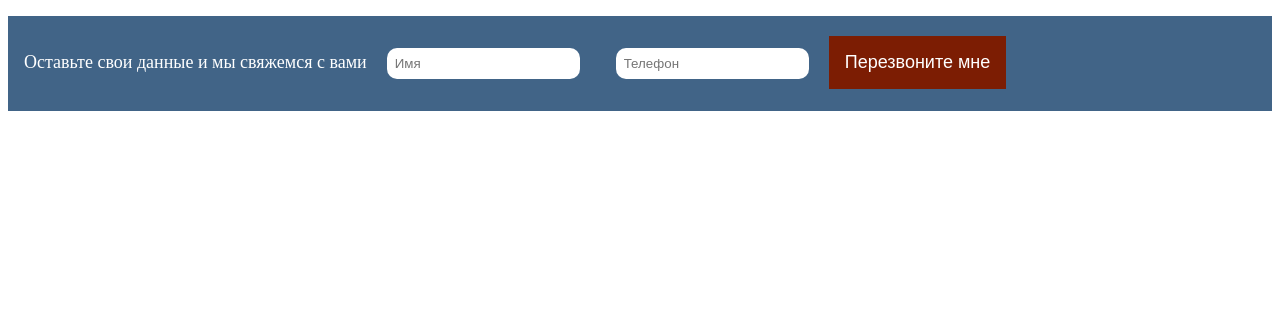
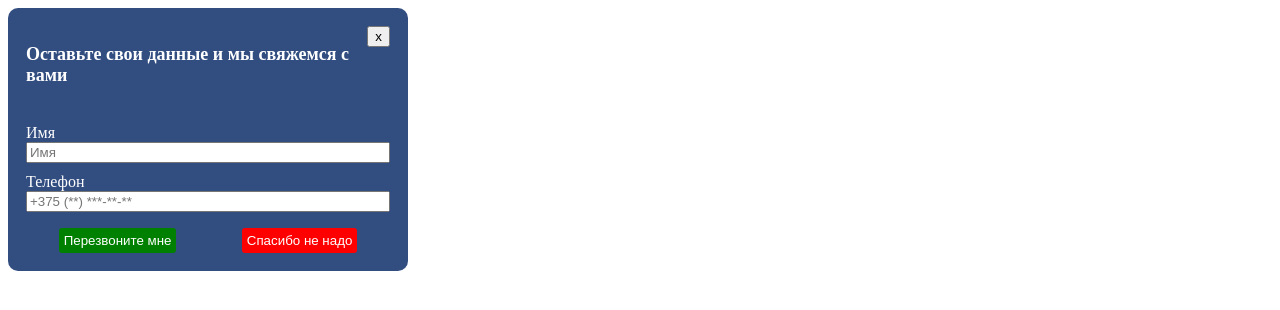
Before and after one commit to Alchi-Alchi/Vlasov-G-FD1-13-20-Hometasks, a plain HTML site: page index.html in a window 1280 px wide. Drawn offline with Linux system fonts and the light colour scheme.

Commit message:
final commit

```diff
--- a/index.html
+++ b/index.html
@@ -6,13 +6,21 @@
     <link rel="stylesheet" href="styleForm.css">
 </head>
 <body>
-    <div class="signup-block">
-        <form action="" class="signup-block__form">
-            <label for="phone" class="signup-block__form__label">Оставьте свои данные и мы свяжемся с вами</label>
-            <input type="text" placeholder="Имя" class="signup-block__form__input">
-            <input type="text" placeholder="Телефон" class="signup-block__form__input">
-            <button class="signup-block__form__button">Перезвоните мне</button>
-        </form>
+    <div class="signup">
+        <div class="signup__header">
+            <p class="header__title">Оставьте свои данные и мы свяжемся с вами</p>
+            <button class="header__close">x</button>
+        </div>
+        <div class="signup__content">
+            <label class="text-field content__field">Имя</label>
+            <input type="text" placeholder="Имя" class="text-field__input">
+            <label class="text-field content__field">Телефон</label>
+            <input type="text" placeholder="+375 (**) ***-**-**" class="text-field__input">
+        </div>
+        <div class="signup__buttons">
+            <button class="agreement_button button">Перезвоните мне</button>
+            <button class="cancel_button button">Спасибо не надо</button>
+        </div>
     </div>
 </body>
 </html>
--- a/styleForm.css
+++ b/styleForm.css
@@ -2,32 +2,64 @@
   box-sizing: border-box;
 }
 
-.signup-block {
-  padding: 1rem;
-  margin: 1rem 0;
-  background: rgb(65, 100, 135);
+.signup {
+  max-width: 400px;
+  padding: 18px;
+  border-radius: 10px;
+  background-color: rgb(50, 77, 128);
 }
 
-.signup-block__form__label {
+.signup__header {
+  position: relative;
+  display: flex;
+  justify-content: center;
+}
+
+.header__title {
   font-size: 18px;
+  font-weight: bold;
   color: white;
 }
 
-.signup-block__form__input {
-  padding: 0.5rem;
-  margin: 1rem;
-  border: none;
-  border-radius: 10px;
+.header__close {
+  position: absolute;
+  right: 0;
+  top: 0;
 }
 
-.signup-block__form__button {
-  padding: 1rem;
-  border: none;
-  font-size: 18px;
-  background: rgb(124, 29, 3);
+.signup__content {
+  display: flex;
+  flex-direction: column;
+  margin-top: 10px;
+}
+
+.text-field {
+  display: flex;
+  flex-direction: column;
   color: white;
 }
 
-.signup-block__form__button:hover {
-  background: rgb(168, 16, 16);
+.content__field {
+  margin-top: 10px;
 }
+
+.signup__buttons {
+  display: flex;
+  justify-content: space-around;
+  margin-top: 16px;
+}
+
+.button {
+  padding: 5px;
+  border: none;
+  border-radius: 3px;
+  color: white;
+}
+
+.agreement_button {
+  background-color: green;
+}
+
+.cancel_button {
+  background-color: red;
+}
```
